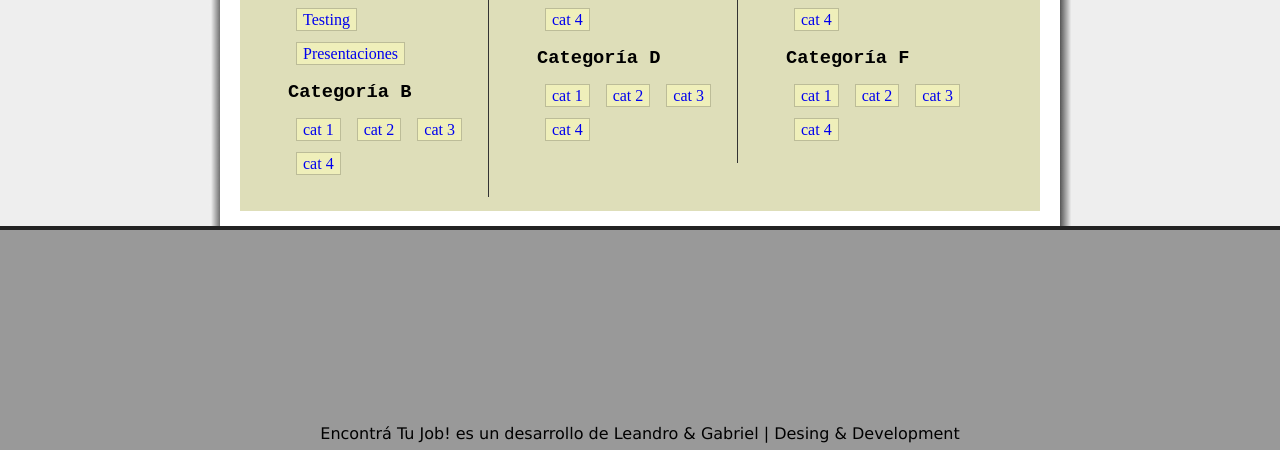
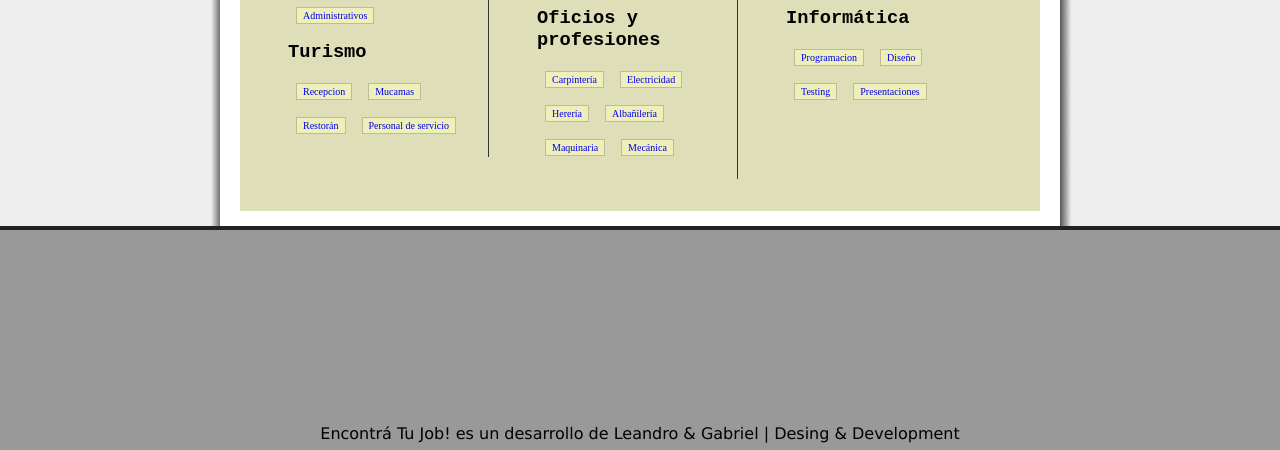
Before and after one commit to gabofer82/Encontra-Tu-Job, a PHP site: page / in a window 1280 px wide. Shown: the part 374-824 px from the top of the page. Run offline with PHP 8.4, Linux system fonts and the light colour scheme.

Commit message:
Algunos cambios en el index y en la hoja de estilos

```diff
--- a/css/estilos.css
+++ b/css/estilos.css
@@ -82,8 +82,8 @@ div#nav-bar a {
 div#cont-variable {
 	margin: 18px 0;
 	background-color: #dedeb9;
-	height: 240px;
-	padding: 60px 0;
+	height: 320px;
+	padding: 20px 0;
 	border-top: 6px solid #bcbc98;
 }
 
@@ -115,6 +115,7 @@ div.secciones a {
 	border: 1px solid #BCBC98;
 	background-color: #EFEFBA;
 	padding: 2px 6px;
+	font-size: 10px;
 }
 
 div#pie {
--- a/index.html
+++ b/index.html
@@ -32,51 +32,53 @@
 				<div id="cont-variable">
 					<div id="categorias">
 						<div class="secciones">
-							<h3>Categor&iacute;a A</h3>
+							<h3>Comercial</h3>
 							<ul>
-								<li><a href="#">Programacion</a></li>
-								<li><a href="#">Dise&ntilde;</a></li>
-								<li><a href="#">Testing</a></li>
-								<li><a href="#">Presentaciones</a></li>
+								<li><a href="#">Atenci&oacute;n al cliente</a></li>
+								<li><a href="#">Ventas</a></li>
+								<li><a href="#">Gerencia</a></li>
+								<li><a href="#">Secretariado</a></li>
+								<li><a href="#">Administrativos</a></li>
 							</ul>
-							<h3>Categor&iacute;a B</h3>
+							<h3>Turismo</h3>
 							<ul>
-								<li><a href="#">cat 1</a></li>
-								<li><a href="#">cat 2</a></li>
-								<li><a href="#">cat 3</a></li>
-								<li><a href="#">cat 4</a></li>
+								<li><a href="#">Recepcion</a></li>
+								<li><a href="#">Mucamas</a></li>
+								<li><a href="#">Restor&aacute;n</a></li>
+								<li><a href="#">Personal de servicio</a></li>
 							</ul>
 						</div>
 						<div class="secciones">
-							<h3>Categor&iacute;a C</h3>
+							<h3>Finanzas</h3>
 							<ul>
-								<li><a href="#">cat 1</a></li>
-								<li><a href="#">cat 2</a></li>
-								<li><a href="#">cat 3</a></li>
-								<li><a href="#">cat 4</a></li>
+								<li><a href="#">Contabilidad</a></li>
+								<li><a href="#">Auditor&iacute;a</a></li>
+								<li><a href="#">Bienes raices</a></li>
 							</ul>
-							<h3>Categor&iacute;a D</h3>
+							<h3>Oficios y profesiones</h3>
 							<ul>
-								<li><a href="#">cat 1</a></li>
-								<li><a href="#">cat 2</a></li>
-								<li><a href="#">cat 3</a></li>
-								<li><a href="#">cat 4</a></li>
+								<li><a href="#">Carpinter&iacute;a</a></li>
+								<li><a href="#">Electricidad</a></li>
+								<li><a href="#">Herer&iacute;a</a></li>
+								<li><a href="#">Alba&ntilde;iler&iacute;a</a></li>
+								<li><a href="#">Maquinaria</a></li>
+								<li><a href="#">Mec&aacute;nica</a></li>
 							</ul>
 						</div>
 						<div class="secciones" id="ultimo">
-							<h3>Categor&iacute;a E</h3>
+							<h3>Formaci&oacute;n</h3>
 							<ul>
-								<li><a href="#">cat 1</a></li>
-								<li><a href="#">cat 2</a></li>
-								<li><a href="#">cat 3</a></li>
-								<li><a href="#">cat 4</a></li>
+								<li><a href="#">Inicial</a></li>
+								<li><a href="#">Primaria</a></li>
+								<li><a href="#">Universitaria</a></li>
+								<li><a href="#">Oficios</a></li>
 							</ul>
-							<h3>Categor&iacute;a F</h3>
+							<h3>Inform&aacute;tica</h3>
 							<ul>
-								<li><a href="#">cat 1</a></li>
-								<li><a href="#">cat 2</a></li>
-								<li><a href="#">cat 3</a></li>
-								<li><a href="#">cat 4</a></li>
+								<li><a href="#">Programacion</a></li>
+								<li><a href="#">Dise&ntilde;o</a></li>
+								<li><a href="#">Testing</a></li>
+								<li><a href="#">Presentaciones</a></li>
 							</ul>
 						</div>
 					</div>
```
